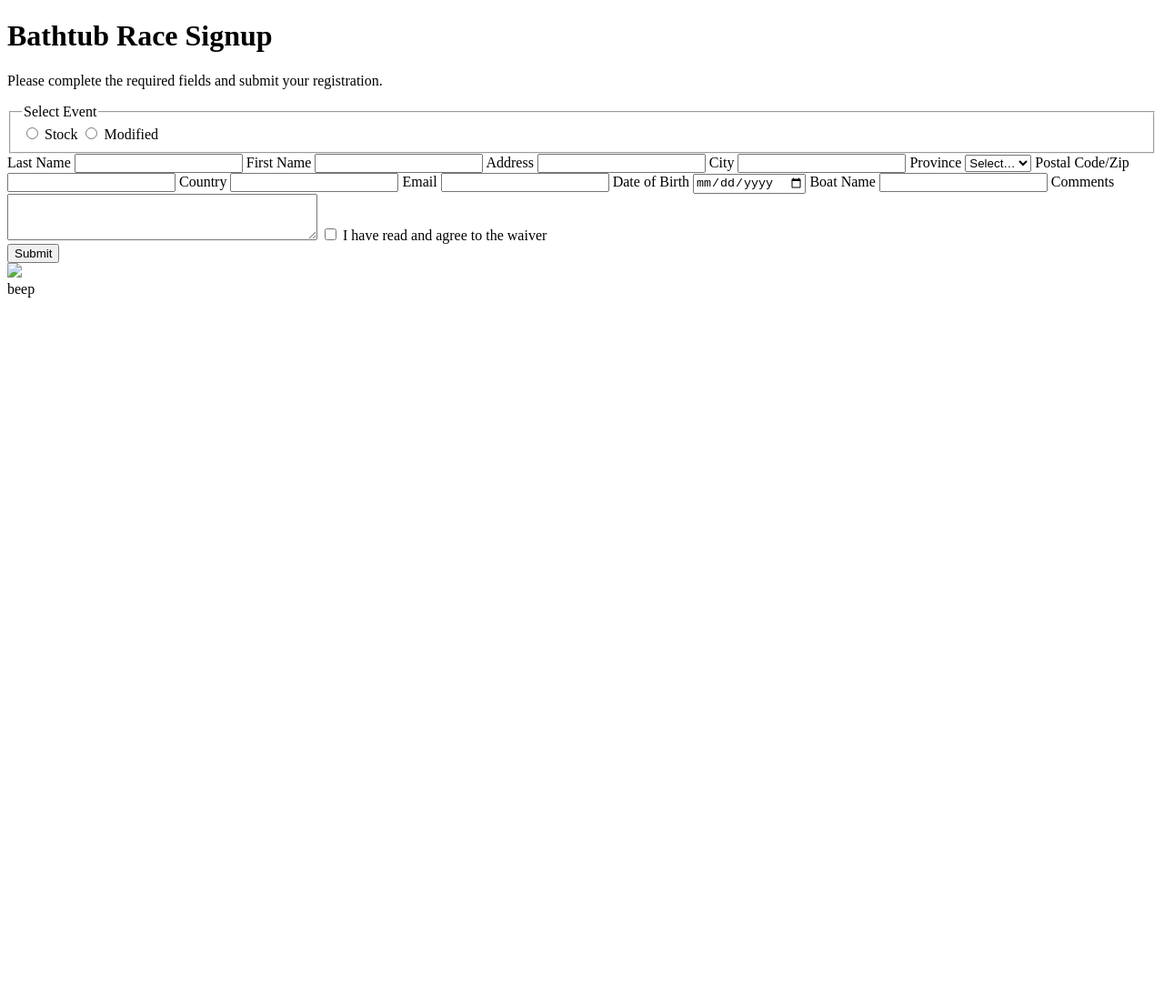
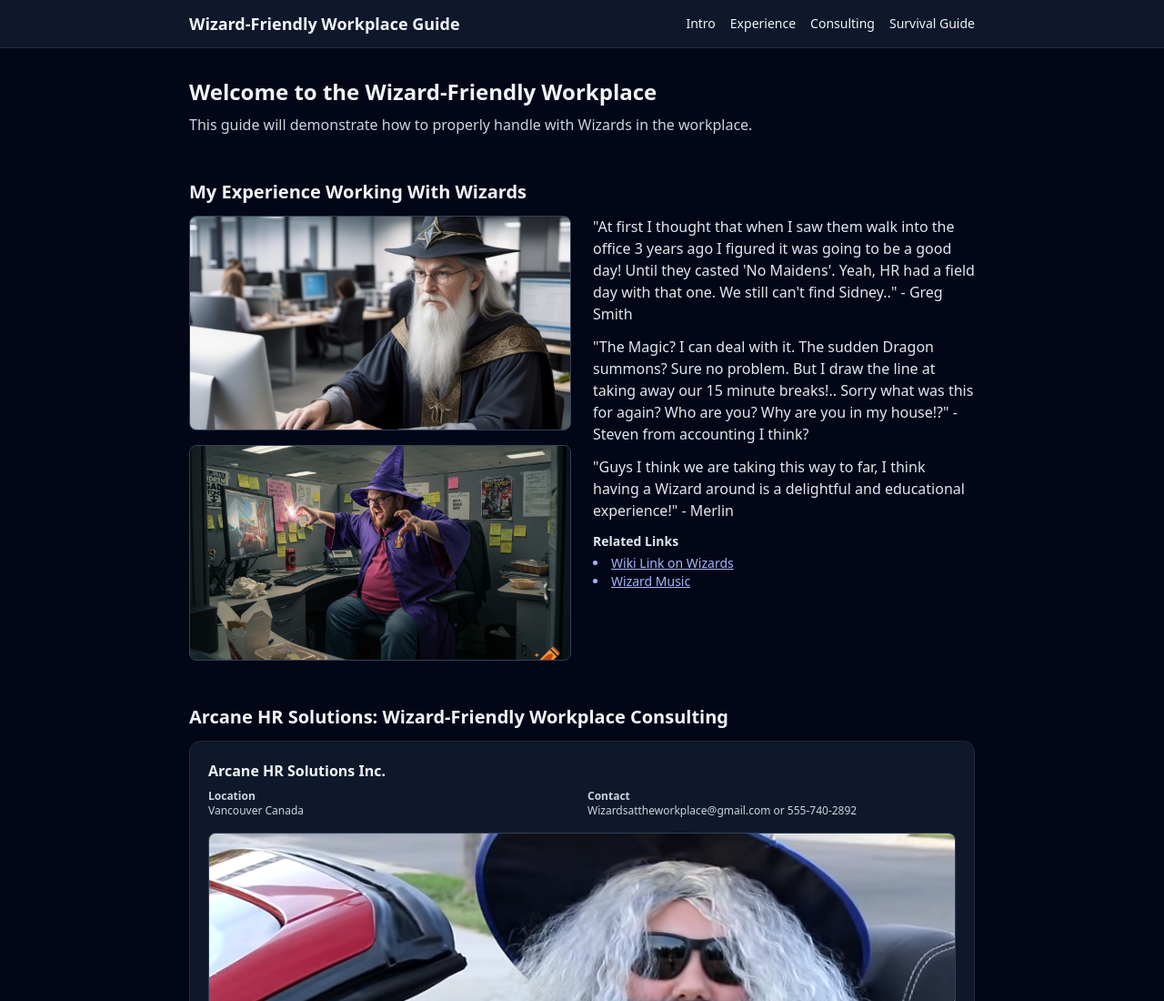
Before and after one commit to Carterottenbreit/Carterottenbreit.github.io, a plain HTML site: page index.html in a window 1280 px wide. Shown: the top 1100 px of the page at 91% size. Before the commit the page ends 800 px from the top, so only its background shows below. Drawn offline with nearby package versions, Linux system fonts and the light colour scheme.

Commit message:
Add files via upload

```diff
--- a/index.html
+++ b/index.html
@@ -1,96 +1,211 @@
-<!doctype html>
+<!DOCTYPE html>
 <html lang="en">
-    <head>
-        <meta charset="utf-8" />
-        <meta
-            name="viewport"
-            content="width=device-width, initial-scale=1"
-         />
-        <title>Bathtub Race Signup</title>
-        <link rel="stylesheet" href="style.css">
-    </head>
+<head>
+  <meta charset="UTF-8" />
+  <meta name="viewport" content="width=device-width, initial-scale=1.0" />
+  <title>Wizard-Friendly Workplace Guide</title>
 
-    <body>
-        <h1>Bathtub Race Signup</h1>
-        <p>
-         Please complete the required fields and submit your registration.
-        </p>
+  <meta name="description" content="A lighthearted guide to working with wizards in the modern workplace: etiquette, safety, and HR-friendly spell management." />
 
-        <div class="card">
-            <form method="POST"
-            action="https://form-submit-weld.vercel.app/api/process-form">
+  <link rel="icon" href="favicon-16x16.png" type="image/x-icon" />
 
-                <fieldset class="full-row event-box">
-                <legend>Select Event </legend>
-                    <label class="radio"><input type="radio" name="event" value="Stock" required> Stock</label>
-                    <label class="radio"><input type="radio" name="event" value="Modified"> Modified</label>
-                </fieldset>
+  <script src="https://cdn.tailwindcss.com"></script>
 
-                <label for="lastName">Last Name </label>
-                <input
-                     id="lastName"
-                     name="lastName"
-                     type="text"
-                     required
-                />
+  <style>
+    .card-hover:hover {
+      transform: translateY(-4px);
+      box-shadow: 0 10px 20px rgba(0,0,0,0.25);
+    }
+    .fade-in {
+      opacity: 0;
+      transform: translateY(8px);
+      animation: fadeInUp 0.5s ease-out forwards;
+    }
+    @keyframes fadeInUp {
+      to {
+        opacity: 1;
+        transform: translateY(0);
+      }
+    }
+  </style>
+</head>
 
-                <label for="firstName">First Name </label>
-                <input
-                    id="firstName"
-                    name="firstName"
-                    type="text"
-                    required
-                />
+<body class="bg-slate-950 text-slate-100 font-sans">
+  <header class="bg-slate-900 border-b border-slate-800 sticky top-0 z-20">
+    <div class="max-w-4xl mx-auto px-4 py-3 flex items-center justify-between">
+      <h1 class="text-lg font-semibold">
+        Wizard-Friendly Workplace Guide
+      </h1>
+      <nav aria-label="Main navigation">
+        <ul class="flex gap-4 text-sm">
+          <li><a href="#intro" class="hover:text-indigo-300">Intro</a></li>
+          <li><a href="#experience" class="hover:text-indigo-300">Experience</a></li>
+          <li><a href="#consulting" class="hover:text-indigo-300">Consulting</a></li>
+          <li><a href="#guide" class="hover:text-indigo-300">Survival Guide</a></li>
+        </ul>
+      </nav>
+    </div>
+  </header>
 
-                <label for="address">Address</label>
-                <input
-                    id="address"
-                     name="address"
-                    type="text"
-                />
+  <main class="max-w-4xl mx-auto px-4 py-8 space-y-12">
 
-                <label for="city">City</label>
-                <input id="city" name="city" type="text">
+    <section id="intro" class="fade-in">
+      <h2 class="text-2xl font-bold mb-2">
+        Welcome to the Wizard-Friendly Workplace
+      </h2>
+      <p class="text-slate-300 mb-2">
+        This guide will demonstrate how to properly handle with Wizards in the workplace.
+      </p>
+    </section>
 
-                <label for="province">Province</label>
-                <select id="province" name="province">
-                    <option value="">Select…</option>
-                <option>BC</option><option>AB</option><option>SK</option><option>MB</option>
-                    <option>ON</option><option>QC</option><option>NB</option><option>NS</option>
-                    <option>PE</option><option>NL</option><option>YT</option><option>NT</option><option>NU</option>
-                </select>
+    <section id="experience" class="fade-in">
+      <h2 class="text-xl font-bold mb-3">
+        My Experience Working With Wizards
+      </h2>
 
-                <label for="postal">Postal Code/Zip</label>
-                <input id="postal" name="postal" type="text" autocomplete="postal-code">
+      <div class="grid md:grid-cols-2 gap-6 items-start">
+        <div class="space-y-4">
 
-                <label for="country">Country</label>
-                <input id="country" name="country" type="text" autocomplete="country-name">
+          <img
+            src="wizard1.jpg"
+            alt=""
+            class="w-full rounded-lg border border-slate-700 object-cover aspect-video bg-slate-800"
+          />
 
-                <label for="email">Email </label>
-                <input id="email" name="email" type="email" required autocomplete="email">
+          <img
+            src="Wizard2.png"
+            alt=""
+            class="w-full rounded-lg border border-slate-700 object-cover aspect-video bg-slate-800"
+          />
+        </div>
 
-                <label for="dob">Date of Birth </label>
-                <input id="dob" name="dob" type="date" required>
+        <div class="space-y-3 text-slate-200">
+          <p>
+            "At first I thought that when I saw them walk into the office 3 years ago I figured it was going to be a good day! Until they casted 'No Maidens'. Yeah, HR had a field day with that one. We still can't find Sidney.." - Greg Smith
+          </p>
+          <p>
+            "The Magic? I can deal with it. The sudden Dragon summons? Sure no problem. But I draw the line at taking away our 15 minute breaks!.. Sorry what was this for again? Who are you? Why are you in my house!?" - Steven from accounting I think?
+          </p>
+          <p>
+            "Guys I think we are taking this way to far, I think having a Wizard around is a delightful and educational experience!" - Merlin
+          </p>
 
-                <label for="boatName">Boat Name</label>
-                <input id="boatName" name="boatName" type="text">
+          <div class="mt-3">
+            <h3 class="font-semibold text-sm mb-1">Related Links</h3>
+            <ul class="list-disc list-inside text-sm text-indigo-300">
+              <li>
+                <a href="https://en.wikipedia.org/wiki/Wizard" class="underline">
+                  Wiki Link on Wizards
+                </a>
+              </li>
+              <li>
+                <a href="https://www.youtube.com/watch?v=ujz60VEIoBU&list=RDujz60VEIoBU&start_radio=1" class="underline">
+                  Wizard Music
+                </a>
+              </li>
+            </ul>
+          </div>
+        </div>
+      </div>
+    </section>
 
-                <label for="comments">Comments</label>
-                <textarea id="comments" name="comments" cols="40" rows="3"></textarea>
+    <section id="consulting" class="fade-in">
+      <h2 class="text-xl font-bold mb-3">
+        Arcane HR Solutions: Wizard-Friendly Workplace Consulting
+      </h2>
 
-                    <label class="full-row checkbox">
-                    <input type="checkbox" name="waiver" required>
-                    I have read and agree to the waiver
-                    </label>
+      <article class="bg-slate-900 border border-slate-800 rounded-xl p-5 card-hover transition-transform">
+        <h3 class="font-semibold mb-2">
+          Arcane HR Solutions Inc.
+        </h3>
 
-                <div class="full-row center">
-                    <button type="submit">Submit</button>
-                </div>
-            </form>
-            <img src="istockphoto-1350638793-612x612.jpg" width="300">
+        <dl class="grid md:grid-cols-2 gap-3 text-xs text-slate-300 mb-4">
+          <div>
+            <dt class="font-semibold">Location</dt>
+            <dd>Vancouver Canada</dd>
+          </div>
+          <div>
+            <dt class="font-semibold">Contact</dt>
+            <dd>Wizardsattheworkplace@gmail.com or 555-740-2892</dd>
+          </div>
+        </dl>
 
-        </div>
-    </body>
-</html>
+        <img
+          src="wizard3.png"
+          class="w-full rounded-lg border border-slate-700 object-cover aspect-video bg-slate-800"
+        />
+      </article>
+    </section>
 
-beep
+    <section id="guide" class="fade-in">
+      <h2 class="text-xl font-bold mb-3">
+        Arcane Survival Guide for Coworkers
+      </h2>
+
+<div class="grid md:grid-cols-3 gap-4 text-sm">
+  <article class="bg-slate-900 border border-slate-800 rounded-lg p-4 md:col-span-3">
+    <h3 class="font-semibold mb-2 text-indigo-300">Wizard Types</h3>
+
+    <ol class="list-decimal list-inside space-y-2 text-slate-200">
+      <li>
+        <strong>The Over-Enthusiastic Intern</strong> – Young, eager, and dangerously
+        excited about magic. Will accidentally summon a minor demon while trying to
+        “improve team morale.”
+      </li>
+      <li>
+        <strong>The Absent-Minded Archmage</strong> – Power level: ridiculous. Memory:
+        nearly nonexistent. Often forgets where they put their staff… usually because
+        it’s floating behind them.
+      </li>
+      <li>
+        <strong>The Coffee Conjurer</strong> – Casts Caffeine Surge every hour. Keeps
+        the entire office awake through sheer arcane willpower. Smells like espresso
+        and burnt mana.
+      </li>
+      <li>
+        <strong>The Meeting Teleporter</strong> – Why walk to the conference room when
+        you can rip space-time open? Never uses doors. Scares interns. Interrupts Zoom
+        calls by materializing inside them.
+      </li>
+      <li>
+        <strong>The Chaos Bard Adjacent</strong> – Not technically a wizard… but close
+        enough. Their presence increases the chance of random musical numbers by 300%.
+      </li>
+      <li>
+        <strong>The Hex-Coder</strong> – A software engineer who uses real spells to
+        debug code. Comments in their scripts look like incantations. Sometimes the
+        code literally yells back.
+      </li>
+      <li>
+        <strong>The Prophecy Guy</strong> – Constantly predicts minor things like
+        “you're going to spill that coffee.” Is somehow always right. Won’t explain
+        how they know.
+      </li>
+      <li>
+        <strong>The Crystal-Everything Mage</strong> – Charges crystals constantly.
+        Has “charging rocks” on their desk, in the washroom, in their car, maybe on
+        the roof. Claims productivity boosts of “+3 Charisma” and “+5 PowerPoint
+        Strength.”
+      </li>
+      <li>
+        <strong>The Familiar-Friendly Wizard</strong> – Always accompanied by a magical
+        pet (raven, cat, spectral hamster). HR has repeatedly requested they stop
+        bringing it to all-hands meetings.
+      </li>
+      <li>
+        <strong>The Necromancer With an HR Certificate</strong> – Surprisingly good at
+        administrative tasks. Raises dead paperwork from the shredder to finish
+        projects. Has an “Ask Me About Compliance” mug.
+      </li>
+      <li>
+        <strong>The Time-Loop Analyst</strong> – Keeps saying “We’ve had this meeting
+        before.” They’re right. They’ve already lived this quarter three times.
+      </li>
+      <li>
+        <strong>The Passive-Aggressive Enchanter</strong> – Curses office supplies
+        when upset. Staplers vanish. Pens leak. Printers become hostile and demand
+        tribute.
+      </li>
+    </ol>
+  </article>
+</div>
```
Also changed, not shown: Wizard2.png (added), favicon-16x16.png (added), wizard1.jpg (added), wizard3.png (added).
